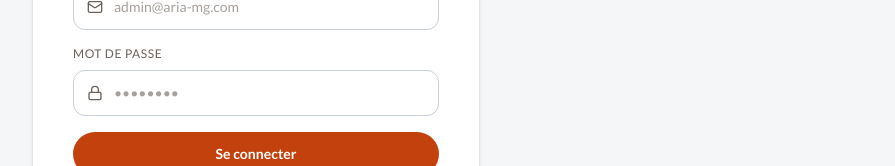
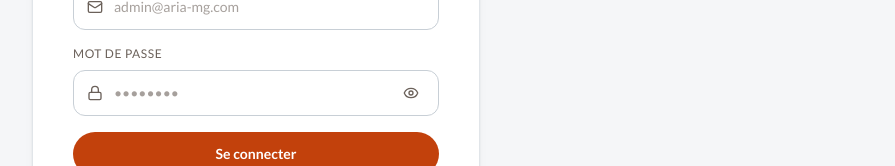
Before and after one commit to ARIA-MADA/Ariamada-frontend, a React (Vite) app in the folder frontend/: page /admin/login in a window 1280 px wide. Shown: the part 396-562 px from the top of the page, without its empty margins (384-1279 px from the left). Built offline with nearby package versions, Linux system fonts and the light colour scheme; no server answers.

Commit message:
ao aloha ee

```diff
--- a/frontend/src/pages/admin/Login.tsx
+++ b/frontend/src/pages/admin/Login.tsx
@@ -1,6 +1,6 @@
 import { useState, type FormEvent } from "react";
 import { Link, useNavigate } from "react-router-dom";
-import { ArrowLeft, Loader2, Lock, Mail, ShieldAlert } from "lucide-react";
+import { ArrowLeft, Eye, EyeOff, Loader2, Lock, Mail, ShieldAlert } from "lucide-react";
 import { useI18n } from "@/i18n";
 import { PageTitle, PageShell } from "@/components/layout/PageShell";
 import ThemeToggle from "@/components/layout/ThemeToggle";
@@ -11,6 +11,7 @@ export default function AdminLogin() {
   const navigate = useNavigate();
   const [email, setEmail] = useState("");
   const [password, setPassword] = useState("");
+  const [passwordVisible, setPasswordVisible] = useState(false);
   const [loading, setLoading] = useState(false);
   const [error, setError] = useState(false);
 
@@ -81,14 +82,23 @@ export default function AdminLogin() {
                   />
                   <input
                     id="password"
-                    type="password"
+                    type={passwordVisible ? "text" : "password"}
                     required
                     autoComplete="current-password"
                     value={password}
                     onChange={(e) => setPassword(e.target.value)}
-                    className="field pl-10!"
+                    className="field pl-10! pr-12!"
                     placeholder="••••••••"
                   />
+                  <button
+                    type="button"
+                    onClick={() => setPasswordVisible((visible) => !visible)}
+                    className="absolute right-2 top-1/2 grid size-10 -translate-y-1/2 place-items-center rounded-lg text-muted-foreground transition hover:bg-muted hover:text-foreground focus-visible:outline-2 focus-visible:outline-offset-2 focus-visible:outline-primary"
+                    aria-label={passwordVisible ? "Masquer le mot de passe" : "Afficher le mot de passe"}
+                    aria-pressed={passwordVisible}
+                  >
+                    {passwordVisible ? <EyeOff className="size-4" aria-hidden /> : <Eye className="size-4" aria-hidden />}
+                  </button>
                 </div>
               </div>
 
```
Also changed, not shown: 1 other file (tests, documents, lock files or other folders).
